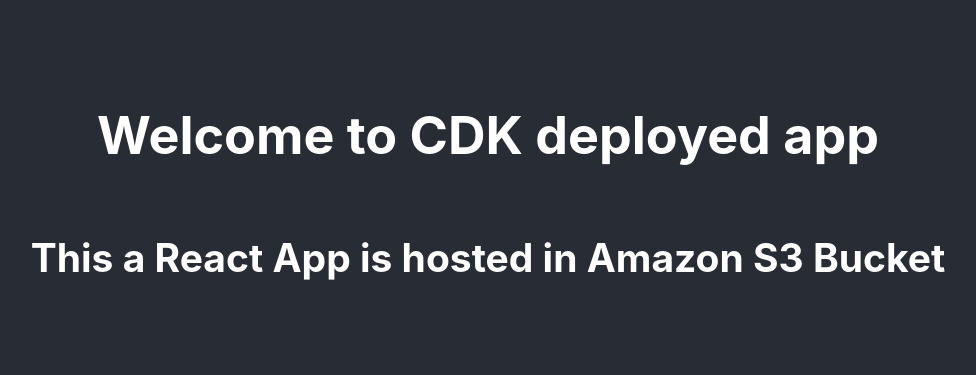
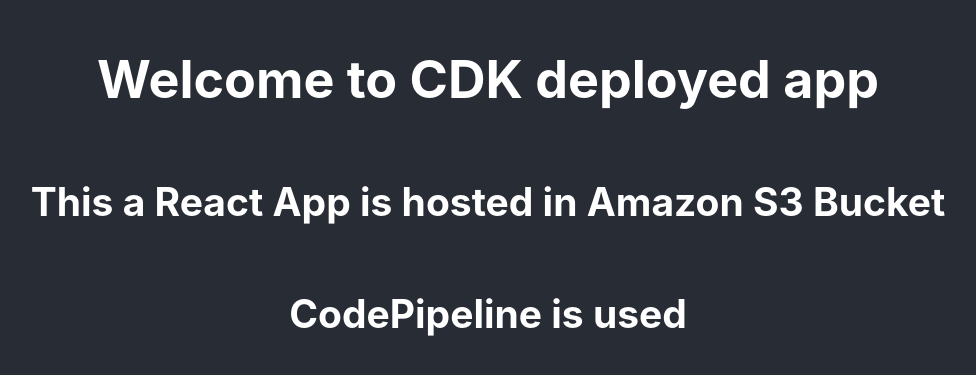
Before and after one commit to mabutalid/Sample-React, a React (Create React App) app: page / in a window 1280 px wide. Shown: the part 209-584 px from the top of the page, without its empty margins (152-1128 px from the left). Built offline with nearby package versions, Linux system fonts and the light colour scheme.

Commit message:
added another tesxt

```diff
--- a/src/App.js
+++ b/src/App.js
@@ -6,6 +6,7 @@ function App() {
       <header className="App-header">
         <h1>Welcome to CDK deployed app</h1>
         <h2> This a React App is hosted in Amazon S3 Bucket</h2>
+        <h2> CodePipeline is used</h2>
       </header>
     </div>
   );
```
